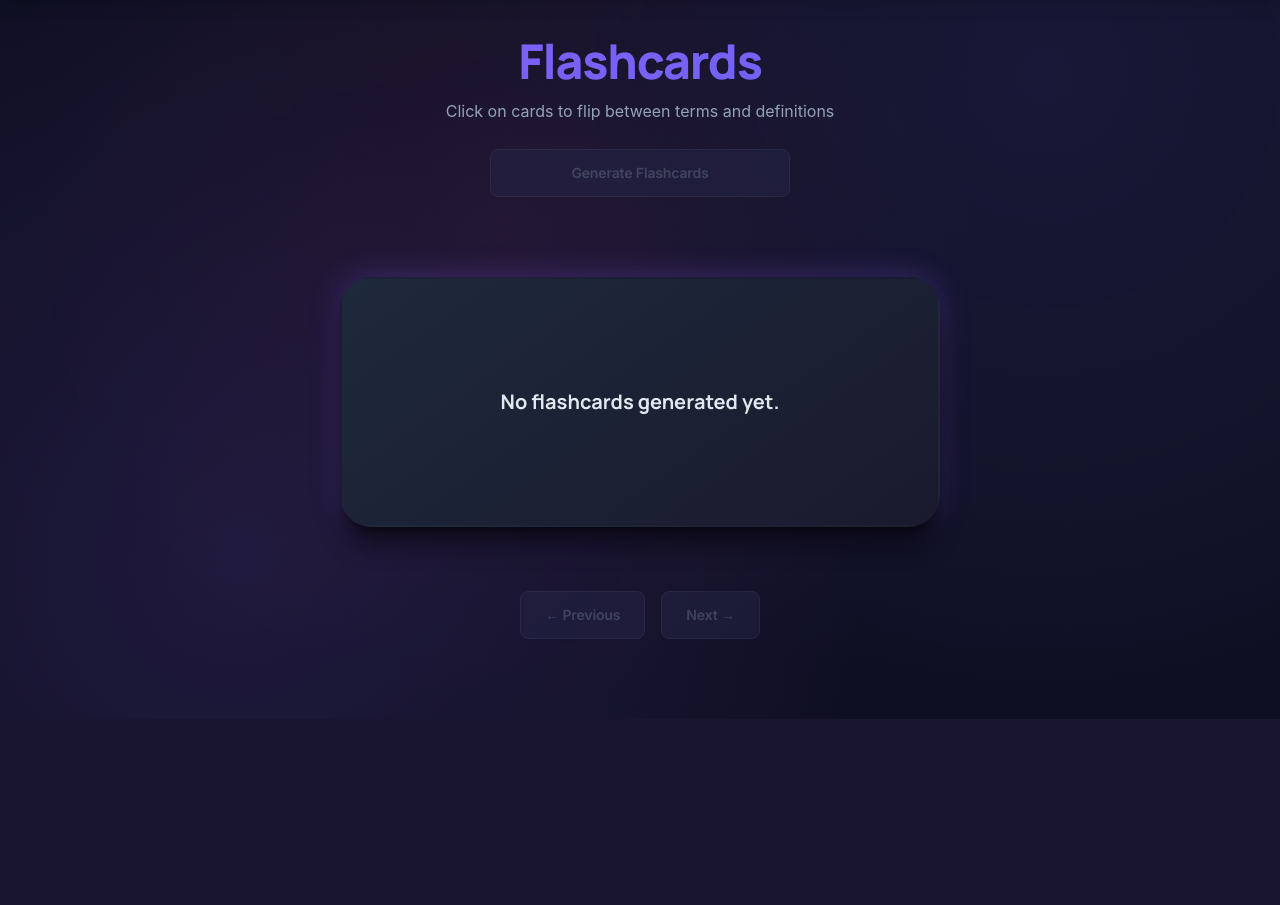
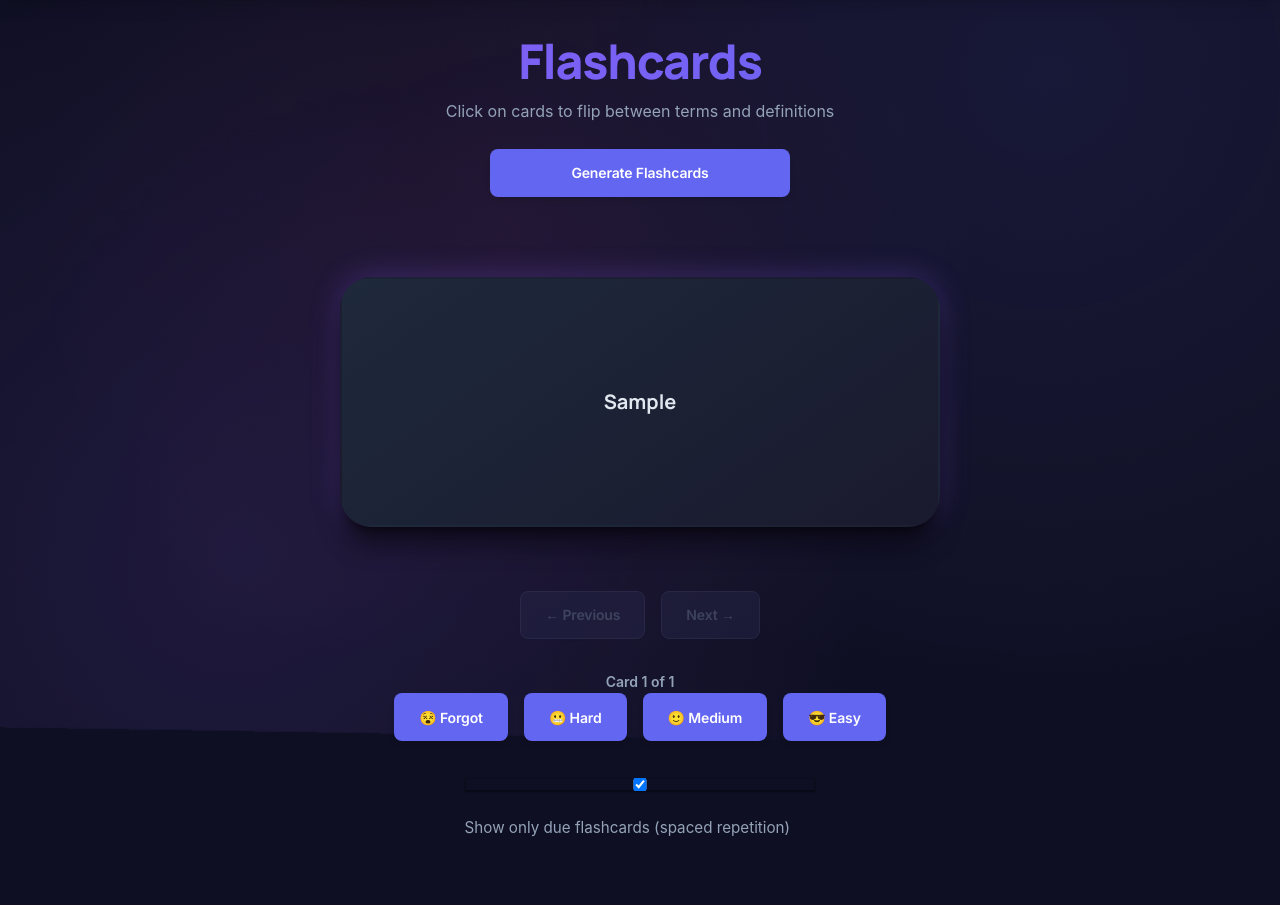
Before and after one commit to NeelKad/AI-study-app, a Flask app: page /flashcards in a window 1280 px wide. Shown: the part 81-986 px from the top of the page. Before the commit the page ends 800 px from the top, so only its background shows below. Run offline with Flask 3, Linux system fonts and the light colour scheme; a user stored in the database is signed in; tables that the repository leaves empty hold one stand-in row (values such as "Sample post").

Commit message:
Update flashcards.html

```diff
--- a/templates/flashcards.html
+++ b/templates/flashcards.html
@@ -4,49 +4,23 @@
     <meta charset="UTF-8" />
     <meta name="viewport" content="width=device-width, initial-scale=1.0" />
     <title>Flashcards - AI Study App</title>
-    <link
-      rel="stylesheet"
-      href="{{ url_for('static', filename='style.css') }}"
-    />
+    <link rel="stylesheet" href="{{ url_for('static', filename='style.css') }}" />
   </head>
   <body>
     <!-- Navigation Header -->
     <header>
       <nav class="navbar">
-        <div
-          style="
-            display: flex;
-            align-items: center;
-            justify-content: space-between;
-            width: 100%;
-            max-width: 1200px;
-            margin: 0 auto;
-          "
-        >
+        <div style="display: flex; align-items: center; justify-content: space-between; width: 100%; max-width: 1200px; margin: 0 auto;">
           <a href="{{ url_for('index') }}" class="nav-logo">AI Study App</a>
           <div style="display: flex; gap: 1rem; align-items: center;">
-            <a
-              href="{{ url_for('dashboard') }}"
-              class="button button-secondary"
-              style="padding: 0.5rem 1rem; font-size: 0.8125rem;"
-              >← Dashboard</a
-            >
+            <a href="{{ url_for('dashboard') }}" class="button button-secondary" style="padding: 0.5rem 1rem; font-size: 0.8125rem;">← Dashboard</a>
           </div>
         </div>
       </nav>
     </header>
 
     <!-- Main Content -->
-    <main
-      style="
-        padding: 2rem;
-        max-width: 1000px;
-        margin: 0 auto;
-        display: flex;
-        flex-direction: column;
-        align-items: center;
-      "
-    >
+    <main style="padding: 2rem; max-width: 1000px; margin: 0 auto; display: flex; flex-direction: column; align-items: center;">
       <!-- Header Section -->
       <div style="margin-bottom: 1.5rem; text-align: center; width: 100%;">
         <h1 style="margin-bottom: 0.5rem; color: var(--accent);">Flashcards</h1>
@@ -67,81 +41,50 @@
       </button>
 
       <!-- Loading Indicator -->
-      <div
-        id="loadingIndicator"
-        style="display: none; text-align: center; margin: 2rem 0;"
-      >
-        <div
-          style="
-            display: inline-flex;
-            align-items: center;
-            gap: 0.75rem;
-            padding: 1rem 1.5rem;
-            background: var(--bg-secondary);
-            border-radius: 0.75rem;
-            border: 1px solid var(--bg-border);
-          "
-        >
+      <div id="loadingIndicator" style="display: none; text-align: center; margin: 2rem 0;">
+        <div style="display: inline-flex; align-items: center; gap: 0.75rem; padding: 1rem 1.5rem; background: var(--bg-secondary); border-radius: 0.75rem; border: 1px solid var(--bg-border);">
           <div class="spinner"></div>
-          <span style="color: var(--text-secondary); font-weight: 500;"
-            >Loading flashcards...</span
-          >
+          <span style="color: var(--text-secondary); font-weight: 500;">Loading flashcards...</span>
         </div>
       </div>
 
       <!-- Error Message -->
-      <div
-        id="errorMessage"
-        style="color: var(--error); font-weight: 600; margin-bottom: 1rem;"
-      ></div>
+      <div id="errorMessage" style="color: var(--error); font-weight: 600; margin-bottom: 1rem;"></div>
 
       <!-- Flashcard Container -->
-      <div
-        style="margin-bottom: 2rem; width: 100%; max-width: 600px;"
-      >
-        <div
-          id="flashcard"
-          class="card"
-          style="
-            cursor: pointer;
-            padding: 3rem 2rem;
-            min-height: 250px;
-            display: flex;
-            align-items: center;
-            justify-content: center;
-            text-align: center;
-            font-size: 1.25rem;
-            line-height: 1.5;
-            transition: all 0.2s ease;
-            user-select: none;
-            border: 2px solid transparent;
-          "
-        >
+      <div style="margin-bottom: 2rem; width: 100%; max-width: 600px;">
+        <div id="flashcard" class="card" style="cursor: pointer; padding: 3rem 2rem; min-height: 250px; display: flex; align-items: center; justify-content: center; text-align: center; font-size: 1.25rem; line-height: 1.5; transition: all 0.2s ease; user-select: none; border: 2px solid transparent;">
           No flashcards generated yet.
         </div>
       </div>
 
       <!-- Navigation Controls -->
-      <div
-        style="display: flex; justify-content: center; gap: 1rem; margin-bottom: 2rem;"
-      >
-        <button id="prevBtn" class="button button-secondary" disabled>
-          ← Previous
-        </button>
-        <button id="nextBtn" class="button button-secondary" disabled>
-          Next →
-        </button>
+      <div style="display: flex; justify-content: center; gap: 1rem; margin-bottom: 2rem;">
+        <button id="prevBtn" class="button button-secondary" disabled>← Previous</button>
+        <button id="nextBtn" class="button button-secondary" disabled>Next →</button>
       </div>
 
       <!-- Card Counter -->
-      <div
-        id="cardCounter"
-        style="text-align: center; color: var(--text-secondary); font-size: 0.875rem;"
-      ></div>
+      <div id="cardCounter" style="text-align: center; color: var(--text-secondary); font-size: 0.875rem;"></div>
+
+      <!-- Spaced Repetition Review Buttons -->
+      <div id="reviewControls" style="display: none; flex-direction: row; gap: 1rem; margin-bottom: 2rem;">
+        <button class="button" id="btnForgot" title="Forgot (Again)">😵 Forgot</button>
+        <button class="button" id="btnHard" title="Hard">😬 Hard</button>
+        <button class="button" id="btnMedium" title="Medium">🙂 Medium</button>
+        <button class="button" id="btnEasy" title="Easy">😎 Easy</button>
+      </div>
+
+      <!-- Due Flashcards Toggle -->
+      <div style="margin-bottom: 2rem;">
+        <label style="color: var(--text-secondary); font-size: 0.95rem;">
+          <input type="checkbox" id="showDueOnly" checked style="margin-right: 0.5rem;">
+          Show only due flashcards (spaced repetition)
+        </label>
+      </div>
     </main>
 
     <style>
-      /* Your existing styles */
       :root {
         --bg-primary: #0f0f23;
         --bg-secondary: #1a1a3a;
@@ -154,16 +97,13 @@
         --success: #10b981;
         --error: #ef4444;
         --shadow-sm: 0 1px 2px 0 rgb(0 0 0 / 0.05);
-        --shadow-md: 0 4px 6px -1px rgb(0 0 0 / 0.1),
-          0 2px 4px -2px rgb(0 0 0 / 0.1);
-        --shadow-lg: 0 10px 15px -3px rgb(0 0 0 / 0.1),
-          0 4px 6px -4px rgb(0 0 0 / 0.1);
+        --shadow-md: 0 4px 6px -1px rgb(0 0 0 / 0.1), 0 2px 4px -2px rgb(0 0 0 / 0.1);
+        --shadow-lg: 0 10px 15px -3px rgb(0 0 0 / 0.1), 0 4px 6px -4px rgb(0 0 0 / 0.1);
       }
       body {
         background: var(--bg-primary);
         color: var(--text-primary);
-        font-family: -apple-system, BlinkMacSystemFont, 'Segoe UI', 'Roboto',
-          sans-serif;
+        font-family: -apple-system, BlinkMacSystemFont, 'Segoe UI', 'Roboto', sans-serif;
         margin: 0;
         min-height: 100vh;
       }
@@ -227,12 +167,8 @@
         animation: spin 1s linear infinite;
       }
       @keyframes spin {
-        0% {
-          transform: rotate(0deg);
-        }
-        100% {
-          transform: rotate(360deg);
-        }
+        0% { transform: rotate(0deg); }
+        100% { transform: rotate(360deg); }
       }
       #flashcard:hover {
         border-color: var(--accent);
@@ -257,6 +193,11 @@
       #cardCounter {
         color: var(--accent);
         font-weight: 600;
+      }
+      #reviewControls {
+        display: flex;
+        justify-content: center;
+        gap: 1rem;
       }
       @media (max-width: 768px) {
         .navbar {
@@ -285,11 +226,18 @@
       const errorMessage = document.getElementById("errorMessage");
       const generateBtn = document.getElementById("generateBtn");
       const cardCounter = document.getElementById("cardCounter");
+      const reviewControls = document.getElementById("reviewControls");
+      const btnForgot = document.getElementById("btnForgot");
+      const btnHard = document.getElementById("btnHard");
+      const btnMedium = document.getElementById("btnMedium");
+      const btnEasy = document.getElementById("btnEasy");
+      const showDueOnly = document.getElementById("showDueOnly");
 
       let noteContent = {% if note_content %}{{ note_content | tojson | safe }}{% else %}null{% endif %};
       let flashcards = [];
       let currentIndex = 0;
       let showingDefinition = false;
+      let flashcardIds = []; // For spaced repetition
 
       function showLoading() {
         loadingIndicator.style.display = "block";
@@ -299,6 +247,7 @@
         nextBtn.disabled = true;
         flashcardDiv.textContent = "Loading flashcards...";
         flashcardDiv.classList.remove("flipped");
+        reviewControls.style.display = "none";
       }
 
       function hideLoading() {
@@ -320,6 +269,7 @@
           flashcardDiv.classList.remove("flipped");
           prevBtn.disabled = true;
           nextBtn.disabled = true;
+          reviewControls.style.display = "none";
           updateCardCounter();
           return;
         }
@@ -343,6 +293,13 @@
         prevBtn.disabled = currentIndex === 0;
         nextBtn.disabled = currentIndex === flashcards.length - 1;
         updateCardCounter();
+
+        // Show review controls if using spaced repetition
+        if (flashcardIds.length > 0 && flashcardIds[currentIndex] !== undefined) {
+          reviewControls.style.display = "flex";
+        } else {
+          reviewControls.style.display = "none";
+        }
       }
 
       flashcardDiv.addEventListener("click", () => {
@@ -398,8 +355,7 @@
 
       async function generateFlashcards() {
         if (!noteContent) {
-          errorMessage.textContent =
-            "No note content found! Please go back and select a note.";
+          errorMessage.textContent = "No note content found! Please go back and select a note.";
           return;
         }
 
@@ -421,10 +377,12 @@
             term,
             definition,
           }));
+          flashcardIds = []; // Not available for generated cards
 
           if (flashcards.length === 0) {
             flashcardDiv.textContent = "No flashcards generated from your notes.";
             flashcardDiv.classList.remove("flipped");
+            reviewControls.style.display = "none";
           } else {
             currentIndex = 0;
             showingDefinition = false;
@@ -435,13 +393,89 @@
           errorMessage.textContent = `Error: ${err.message}`;
           flashcardDiv.textContent = "";
           flashcardDiv.classList.remove("flipped");
+          reviewControls.style.display = "none";
         }
       }
 
+      async function loadDueFlashcards() {
+        showLoading();
+        try {
+          const res = await fetch("/api/flashcards/due", {
+            method: "GET",
+            headers: { "Content-Type": "application/json" },
+          });
+          if (!res.ok) throw new Error("Failed to load due flashcards.");
+          const data = await res.json();
+          hideLoading();
+
+          flashcards = data.map(card => ({
+            term: card.term,
+            definition: card.definition,
+          }));
+          flashcardIds = data.map(card => card.id);
+
+          if (flashcards.length === 0) {
+            flashcardDiv.textContent = "No flashcards are due for review.";
+            flashcardDiv.classList.remove("flipped");
+            reviewControls.style.display = "none";
+          } else {
+            currentIndex = 0;
+            showingDefinition = false;
+            updateFlashcard();
+          }
+        } catch (err) {
+          hideLoading();
+          errorMessage.textContent = `Error: ${err.message}`;
+          flashcardDiv.textContent = "";
+          flashcardDiv.classList.remove("flipped");
+          reviewControls.style.display = "none";
+        }
+      }
+
+      // Spaced repetition review handler
+      async function reviewFlashcard(quality) {
+        if (flashcardIds.length === 0 || flashcardIds[currentIndex] === undefined) return;
+        const cardId = flashcardIds[currentIndex];
+        showLoading();
+        try {
+          const res = await fetch(`/api/flashcards/review/${cardId}`, {
+            method: "POST",
+            headers: { "Content-Type": "application/json" },
+            body: JSON.stringify({ quality }),
+          });
+          if (!res.ok) throw new Error("Failed to update flashcard review.");
+          // After review, reload due flashcards
+          await loadDueFlashcards();
+        } catch (err) {
+          hideLoading();
+          errorMessage.textContent = `Error: ${err.message}`;
+        }
+      }
+
+      btnForgot.addEventListener("click", () => reviewFlashcard(0));
+      btnHard.addEventListener("click", () => reviewFlashcard(1));
+      btnMedium.addEventListener("click", () => reviewFlashcard(2));
+      btnEasy.addEventListener("click", () => reviewFlashcard(3));
+
       generateBtn.addEventListener("click", generateFlashcards);
 
-      // Optionally, load flashcards on page load if you want:
-      // window.onload = generateFlashcards;
+      showDueOnly.addEventListener("change", function () {
+        if (showDueOnly.checked) {
+          loadDueFlashcards();
+        } else {
+          flashcardIds = [];
+          generateFlashcards();
+        }
+      });
+
+      // Load due flashcards by default
+      window.onload = function () {
+        if (showDueOnly.checked) {
+          loadDueFlashcards();
+        } else {
+          generateFlashcards();
+        }
+      };
     </script>
   </body>
 </html>
```
